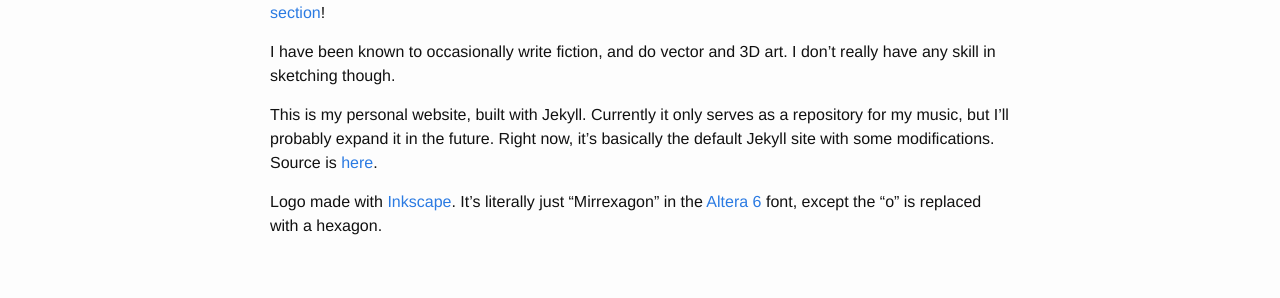
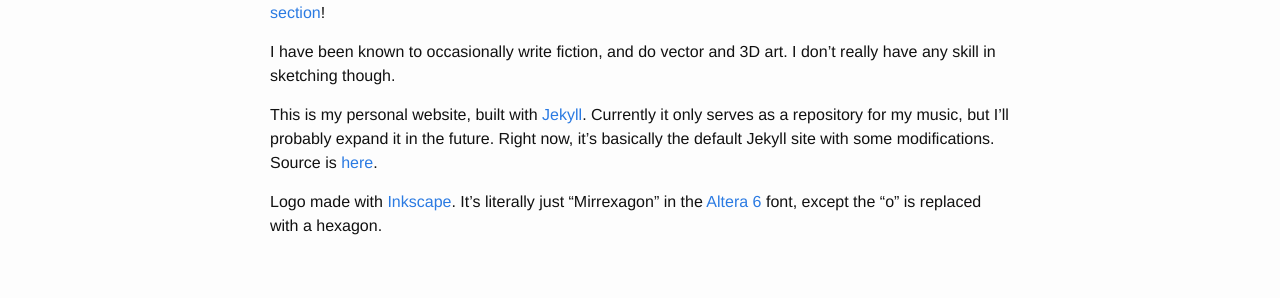
Before and after one commit to legospacy/legospacy.github.io, a Jekyll site: the page built from about.md, in a window 1280 px wide. Shown: the part 265-563 px from the top of the page. Built offline with Jekyll 4.4.1, drawn with Linux system fonts in a browser that asks for light colours; part of the change alters nothing that is shown.

```diff
--- a/about.md
+++ b/about.md
@@ -12,6 +12,6 @@ I also sometimes make music, usually in the style of demoscene music. Take a loo
 
 I have been known to occasionally write fiction, and do vector and 3D art. I don't really have any skill in sketching though.
 
-This is my personal website, built with Jekyll. Currently it only serves as a repository for my music, but I'll probably expand it in the future. Right now, it's basically the default Jekyll site with some modifications. Source is [here](https://github.com/{{ site.github_username }}/{{ site.github_username }}.github.io).
+This is my personal website, built with [Jekyll](https://jekyllrb.com/). Currently it only serves as a repository for my music, but I'll probably expand it in the future. Right now, it's basically the default Jekyll site with some modifications. Source is [here](https://github.com/{{ site.github_username }}/{{ site.github_username }}.github.io).
 
 Logo made with [Inkscape](https://inkscape.org/). It's literally just "Mirrexagon" in the [Altera 6](http://www.dafont.com/altera2.font) font, except the "o" is replaced with a hexagon.
```
